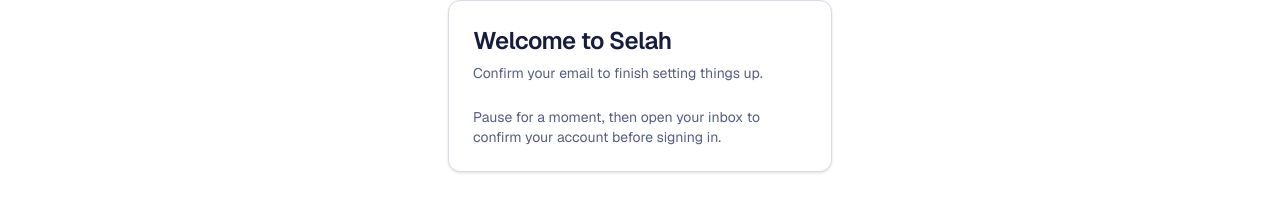
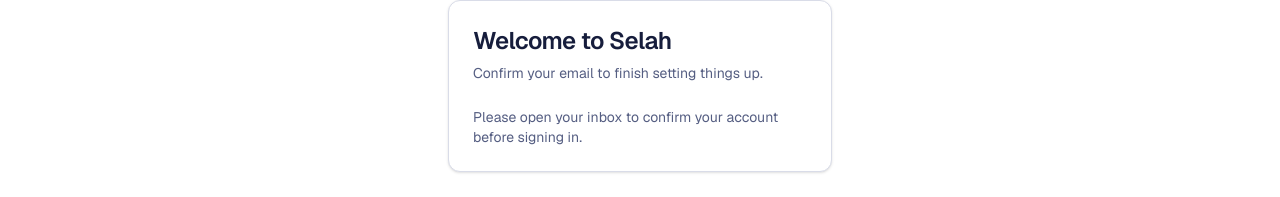
Before and after one commit to rohanprichard/selah, a Next.js app: page /auth/sign-up-success in a window 1280 px wide. Shown: the part 379-576 px from the top of the page. Built offline with nearby package versions, Linux system fonts and the light colour scheme; no server answers.

Commit message:
Update page.tsx

```diff
--- a/app/auth/sign-up-success/page.tsx
+++ b/app/auth/sign-up-success/page.tsx
@@ -18,7 +18,7 @@
             </CardHeader>
             <CardContent>
               <p className="text-sm text-muted-foreground">
-                Pause for a moment, then open your inbox to confirm your account before signing in.
+                Please open your inbox to confirm your account before signing in.
               </p>
             </CardContent>
           </Card>
```
